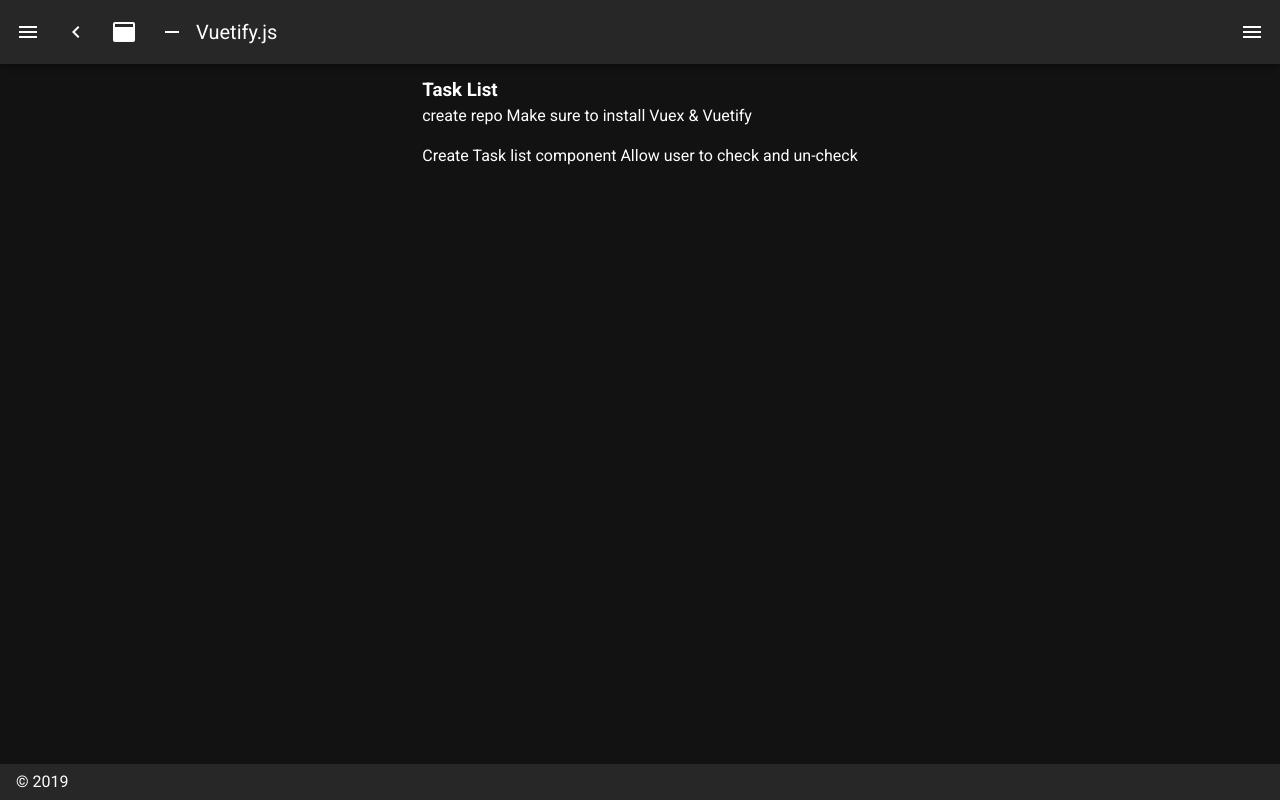
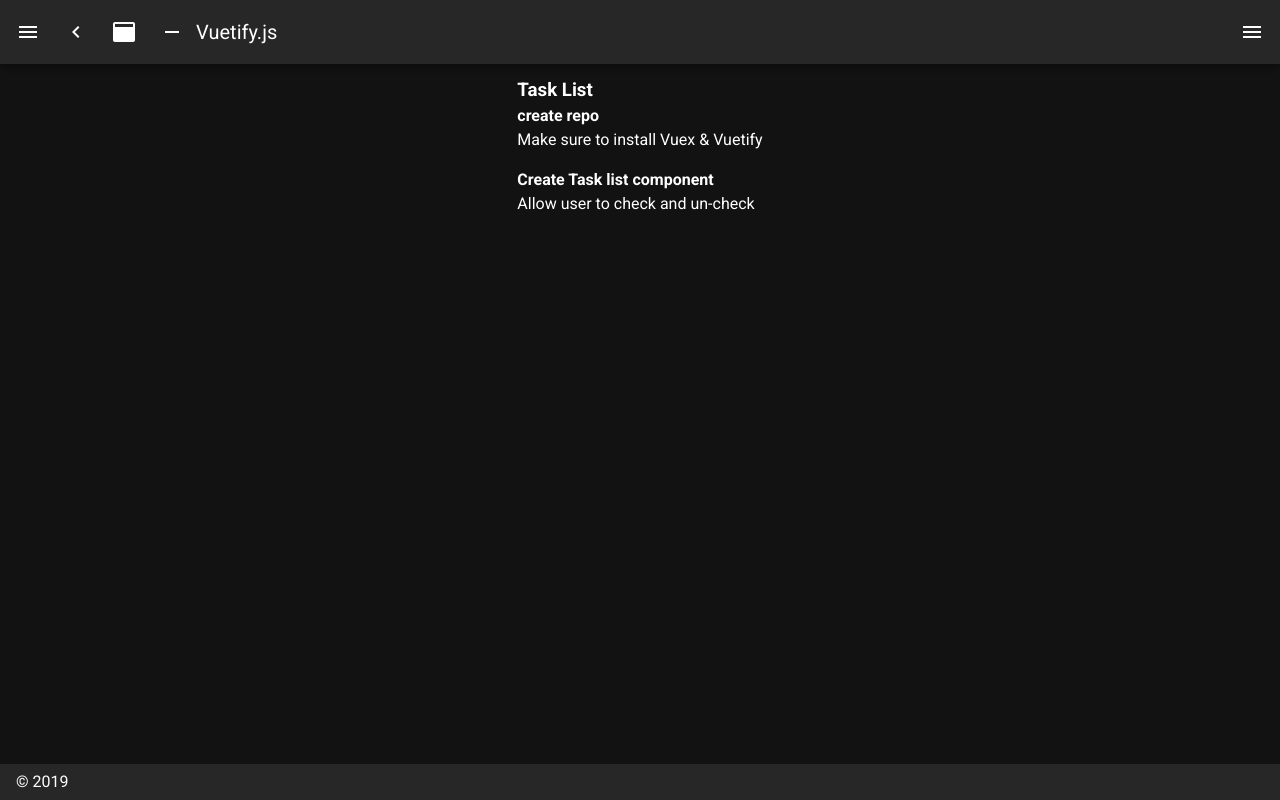
Before and after one commit to yuriechan/checklist-nuxt, a Nuxt app: page / in a window 1280 px wide. Built offline with nearby package versions, Linux system fonts and the light colour scheme.

Commit message:
wrap each object with div to render name and description in different html element

```diff
--- a/components/TaskList.vue
+++ b/components/TaskList.vue
@@ -1,10 +1,10 @@
 <template>
     <div>
         <h3>Task List</h3>
-        <p v-for="item in getData" :key="item.id">
-            {{item.name}}
-            {{item.description}}
-        </p>
+        <div v-for="item in getData" :key="item.id">
+            <h4>{{item.name}}</h4>
+            <p>{{item.description}}</p>
+        </div>
     </div>
 </template>
 
```
